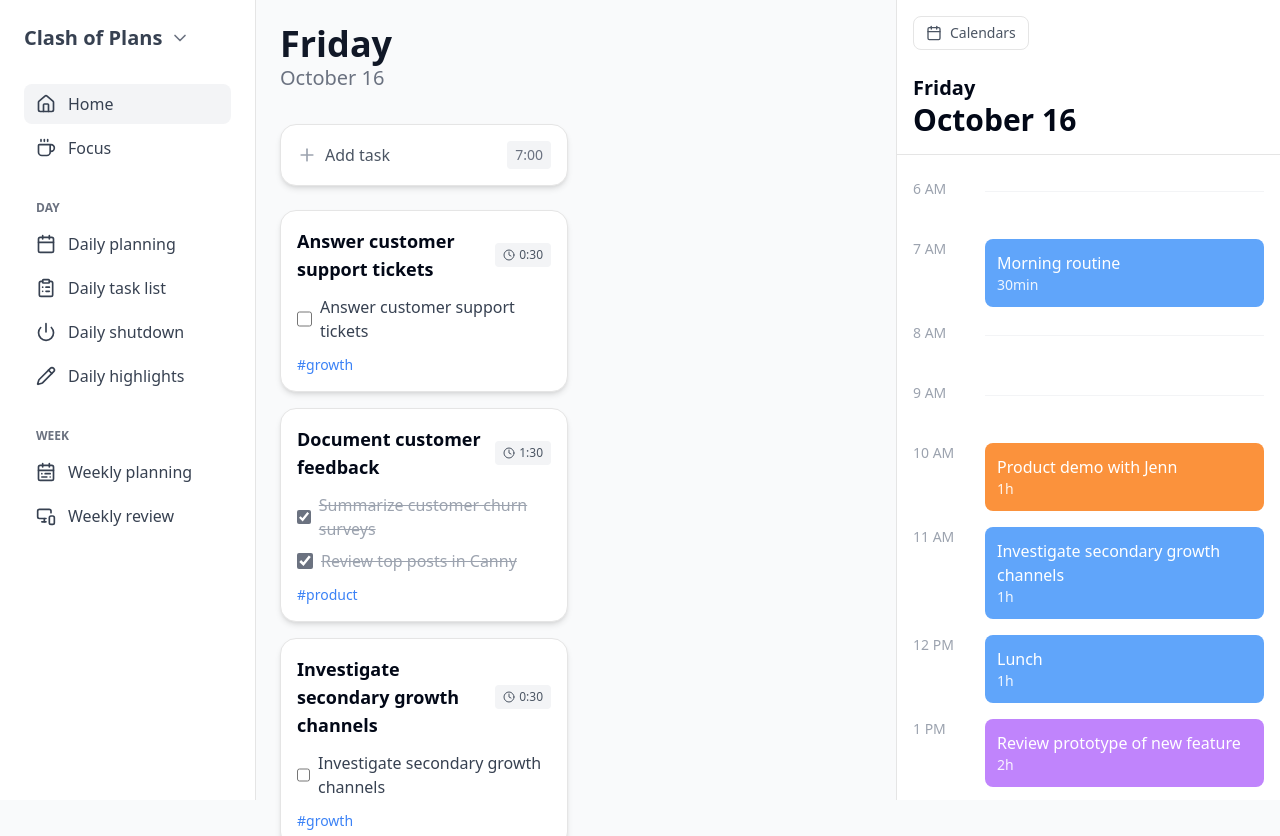
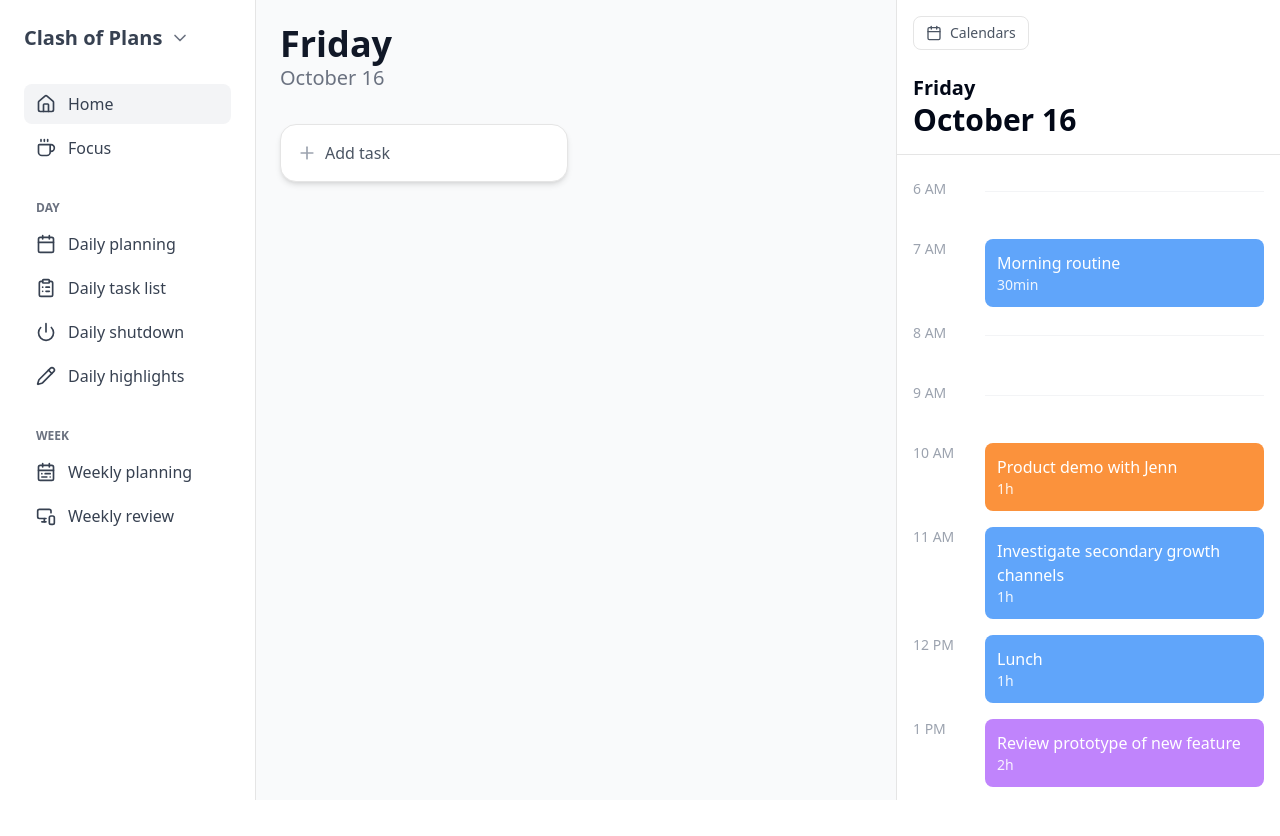
Before and after one commit to JeffreyYeet1/cop, a Next.js app in the folder client/: page /dashboard in a window 1280 px wide. Shown: the top 836 px of the page. After the commit the page ends 800 px from the top, so only its background shows below. Built offline with nearby package versions, Linux system fonts and the light colour scheme.

Commit message:
adding task

```diff
--- a/client/app/DashComponents/DailyTasks.tsx
+++ b/client/app/DashComponents/DailyTasks.tsx
@@ -1,49 +1,60 @@
 "use client";
 
-import React from 'react';
+import React, { useState } from 'react';
 import TaskCard from './TaskCard';
 import { Plus } from 'lucide-react';
+
+interface Task {
+  title: string;
+  time: string;
+  tasks: { id: number; title: string; completed: boolean; }[];
+  tag?: string;  // Make tag optional
+}
 
 const DailyTasks = () => {
   const date = new Date();
   const dayName = date.toLocaleString('en-US', { weekday: 'long' });
   const monthDay = date.toLocaleString('en-US', { month: 'long', day: 'numeric' });
 
-  const tasks = [
-    {
-      title: "Answer customer support tickets",
-      time: "0:30",
-      tasks: [{ id: 1, title: "Answer customer support tickets", completed: false }],
-      tag: "growth"
-    },
-    {
-      title: "Document customer feedback",
-      time: "1:30",
-      tasks: [
-        { id: 1, title: "Summarize customer churn surveys", completed: true },
-        { id: 2, title: "Review top posts in Canny", completed: true }
-      ],
-      tag: "product"
-    },
-    {
-      title: "Investigate secondary growth channels",
-      time: "0:30",
-      tasks: [{ id: 1, title: "Investigate secondary growth channels", completed: false }],
-      tag: "growth"
-    },
-    {
-      title: "Review prototype of new feature",
-      time: "2:00",
-      tasks: [{ id: 1, title: "Review prototype of new feature", completed: false }],
-      tag: "product"
-    },
-    {
-      title: "1:1 with Tomoa",
-      time: "0:30",
-      tasks: [{ id: 1, title: "1:1 with Tomoa", completed: false }],
-      tag: "growth"
-    }
-  ];
+  // Convert tasks to state
+  const [tasks, setTasks] = useState<Task[]>([]);
+  const [showModal, setShowModal] = useState(false);
+  const [newTaskTitle, setNewTaskTitle] = useState('');
+  const [newTaskTime, setNewTaskTime] = useState('');
+  const [newTaskTag, setNewTaskTag] = useState('');
+
+  const handleAddTask = () => {
+    setShowModal(true);
+  };
+
+  const handleSubmitTask = (e: React.FormEvent) => {
+    e.preventDefault();
+
+    const newTask = {
+      title: newTaskTitle,
+      time: newTaskTime,
+      tasks: [],
+      tag: newTaskTag || undefined
+    };
+
+    setTasks([...tasks, newTask]);
+    setShowModal(false);
+
+    // Reset form
+    setNewTaskTitle('');
+    setNewTaskTime('');
+    setNewTaskTag('');
+  };
+
+  const handleDeleteTask = (index: number) => {
+    setTasks(tasks.filter((_, i) => i !== index));
+  };
+
+  const handleTasksChange = (index: number, newSubtasks: { id: number; title: string; completed: boolean; }[]) => {
+    setTasks(tasks.map((task, i) =>
+      i === index ? { ...task, tasks: newSubtasks } : task
+    ));
+  };
 
   return (
     <div className="w-full max-w-2xl mx-auto p-6">
@@ -55,10 +66,12 @@ const DailyTasks = () => {
 
       {/* Add Task Button */}
       <div className="mb-6">
-        <button className="w-72 bg-white p-4 rounded-2xl shadow-md border flex items-center gap-2 text-gray-500 hover:bg-gray-50 transition-colors">
+        <button
+          onClick={handleAddTask}
+          className="w-72 bg-white p-4 rounded-2xl shadow-md border flex items-center gap-2 text-gray-500 hover:bg-gray-50 transition-colors"
+        >
           <Plus size={20} className="text-gray-400" />
           <span className="text-gray-600">Add task</span>
-          <span className="ml-auto bg-gray-100 px-2 py-1 rounded text-sm">7:00</span>
         </button>
       </div>
 
@@ -71,9 +84,78 @@ const DailyTasks = () => {
             time={task.time}
             tasks={task.tasks}
             tag={task.tag}
+            onDelete={() => handleDeleteTask(index)}
+            onTasksChange={(newTasks) => handleTasksChange(index, newTasks)}
           />
         ))}
       </div>
+
+      {/* Add Task Modal */}
+      {showModal && (
+        <div className="fixed inset-0 z-50 isolate">
+          <div className="fixed inset-0 bg-black bg-opacity-50" onClick={() => setShowModal(false)} />
+          <div className="fixed inset-0 flex items-center justify-center pointer-events-none">
+            <div className="bg-white rounded-2xl p-6 w-96 pointer-events-auto">
+              <h2 className="text-xl font-semibold mb-4">Add New Task</h2>
+              <form onSubmit={handleSubmitTask}>
+                <div className="space-y-4">
+                  <div>
+                    <label className="block text-sm font-medium text-gray-700 mb-1">
+                      Task Title
+                    </label>
+                    <input
+                      type="text"
+                      value={newTaskTitle}
+                      onChange={(e) => setNewTaskTitle(e.target.value)}
+                      className="w-full border rounded-lg p-2"
+                      required
+                    />
+                  </div>
+                  <div>
+                    <label className="block text-sm font-medium text-gray-700 mb-1">
+                      Time
+                    </label>
+                    <input
+                      type="text"
+                      value={newTaskTime}
+                      onChange={(e) => setNewTaskTime(e.target.value)}
+                      className="w-full border rounded-lg p-2"
+                      placeholder="e.g. 0:30"
+                    />
+                  </div>
+                  <div>
+                    <label className="block text-sm font-medium text-gray-700 mb-1">
+                      Tag
+                    </label>
+                    <input
+                      type="text"
+                      value={newTaskTag}
+                      onChange={(e) => setNewTaskTag(e.target.value)}
+                      className="w-full border rounded-lg p-2"
+                      placeholder="e.g. growth"
+                    />
+                  </div>
+                </div>
+                <div className="flex justify-end gap-2 mt-6">
+                  <button
+                    type="button"
+                    onClick={() => setShowModal(false)}
+                    className="px-4 py-2 text-gray-600 hover:bg-gray-100 rounded-lg"
+                  >
+                    Cancel
+                  </button>
+                  <button
+                    type="submit"
+                    className="px-4 py-2 bg-blue-500 text-white rounded-lg hover:bg-blue-600"
+                  >
+                    Add Task
+                  </button>
+                </div>
+              </form>
+            </div>
+          </div>
+        </div>
+      )}
     </div>
   );
 };
--- a/client/app/DashComponents/TaskCard.tsx
+++ b/client/app/DashComponents/TaskCard.tsx
@@ -1,7 +1,7 @@
 "use client";
 
 import { useState } from "react";
-import { Clock } from "lucide-react";
+import { Clock, X, Plus } from "lucide-react";
 
 interface Task {
   id: number;
@@ -14,25 +14,56 @@ interface CardProps {
   time?: string;
   tasks: Task[];
   tag?: string;
+  onDelete?: () => void;
+  onTasksChange?: (tasks: Task[]) => void;
 }
 
-const TaskCard = ({ title, time, tasks: initialTasks, tag }: CardProps) => {
+const TaskCard = ({ title, time, tasks: initialTasks, tag, onDelete, onTasksChange }: CardProps) => {
   const [tasks, setTasks] = useState<Task[]>(initialTasks);
+  const [newSubtask, setNewSubtask] = useState('');
 
   const toggleTask = (id: number) => {
-    setTasks(tasks.map(task => task.id === id ? { ...task, completed: !task.completed } : task));
+    const newTasks = tasks.map(task =>
+      task.id === id ? { ...task, completed: !task.completed } : task
+    );
+    setTasks(newTasks);
+    onTasksChange?.(newTasks);
+  };
+
+  const handleAddSubtask = (e: React.FormEvent) => {
+    e.preventDefault();
+    if (newSubtask.trim()) {
+      const newTask: Task = {
+        id: Date.now(),
+        title: newSubtask.trim(),
+        completed: false
+      };
+      const newTasks = [...tasks, newTask];
+      setTasks(newTasks);
+      onTasksChange?.(newTasks);
+      setNewSubtask('');
+    }
   };
 
   return (
-    <div className="bg-white p-4 rounded-2xl shadow-md w-72 space-y-3 border">
+    <div className="bg-white p-4 rounded-2xl shadow-md w-72 space-y-3 border relative">
       {/* Header */}
       <div className="flex justify-between items-center">
         <h3 className="text-lg font-semibold">{title}</h3>
-        {time && (
-          <span className="bg-gray-100 text-gray-600 px-2 py-1 text-xs rounded flex items-center gap-1">
-            <Clock size={12} /> {time}
-          </span>
-        )}
+        <div className="flex items-center gap-2">
+          {time && (
+            <span className="bg-gray-100 text-gray-600 px-2 py-1 text-xs rounded flex items-center gap-1">
+              <Clock size={12} /> {time}
+            </span>
+          )}
+          <button
+            onClick={onDelete}
+            className="text-gray-400 hover:text-red-500 transition-colors"
+            aria-label="Delete task"
+          >
+            <X size={16} />
+          </button>
+        </div>
       </div>
 
       {/* Task List with Checkboxes */}
@@ -52,6 +83,24 @@ const TaskCard = ({ title, time, tasks: initialTasks, tag }: CardProps) => {
         ))}
       </ul>
 
+      {/* Add Subtask Form */}
+      <form onSubmit={handleAddSubtask} className="flex gap-2">
+        <input
+          type="text"
+          value={newSubtask}
+          onChange={(e) => setNewSubtask(e.target.value)}
+          placeholder="Add a subtask..."
+          className="flex-1 text-sm border rounded-lg px-2 py-1 focus:outline-none focus:ring-1 focus:ring-blue-500"
+        />
+        <button
+          type="submit"
+          className="text-blue-500 hover:text-blue-600"
+          disabled={!newSubtask.trim()}
+        >
+          <Plus size={16} />
+        </button>
+      </form>
+
       {/* Footer */}
       {tag && <div className="text-blue-500 text-sm font-medium">#{tag}</div>}
     </div>
```
